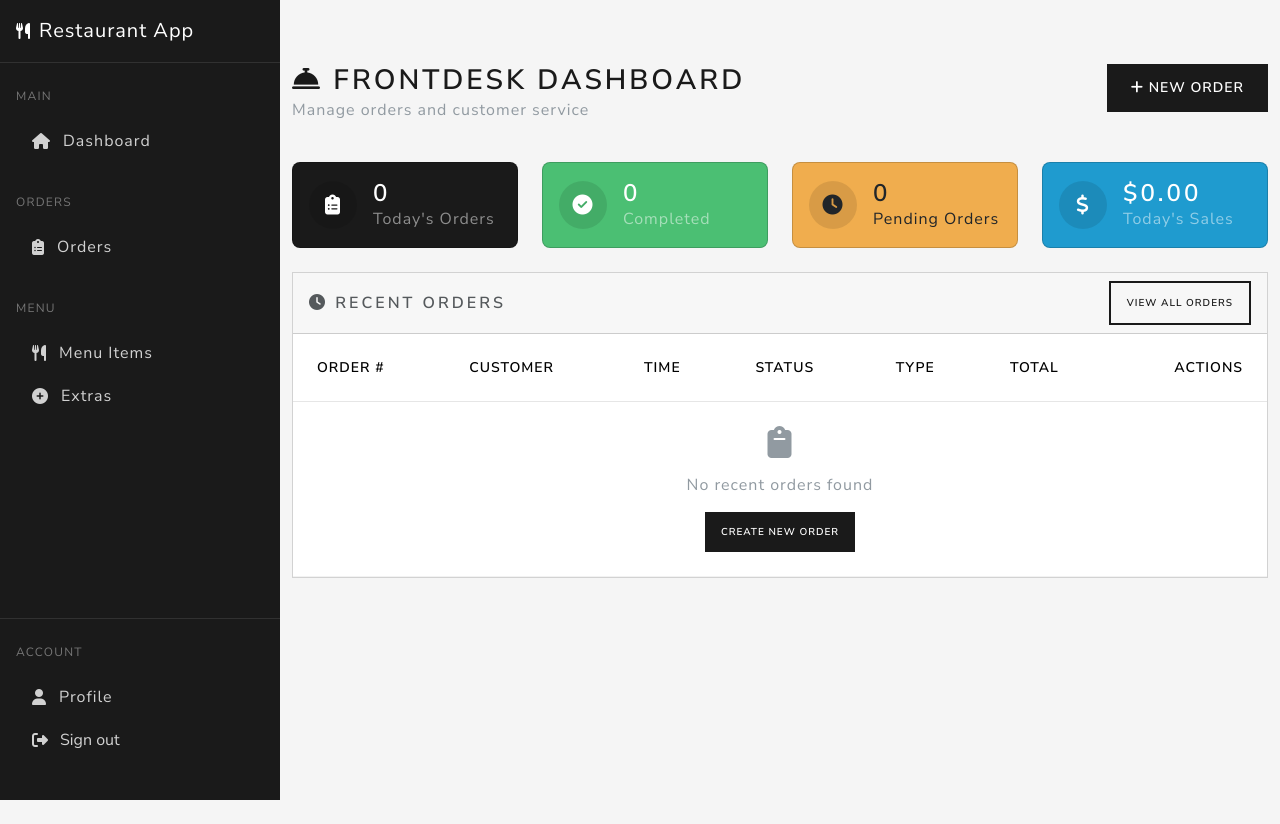
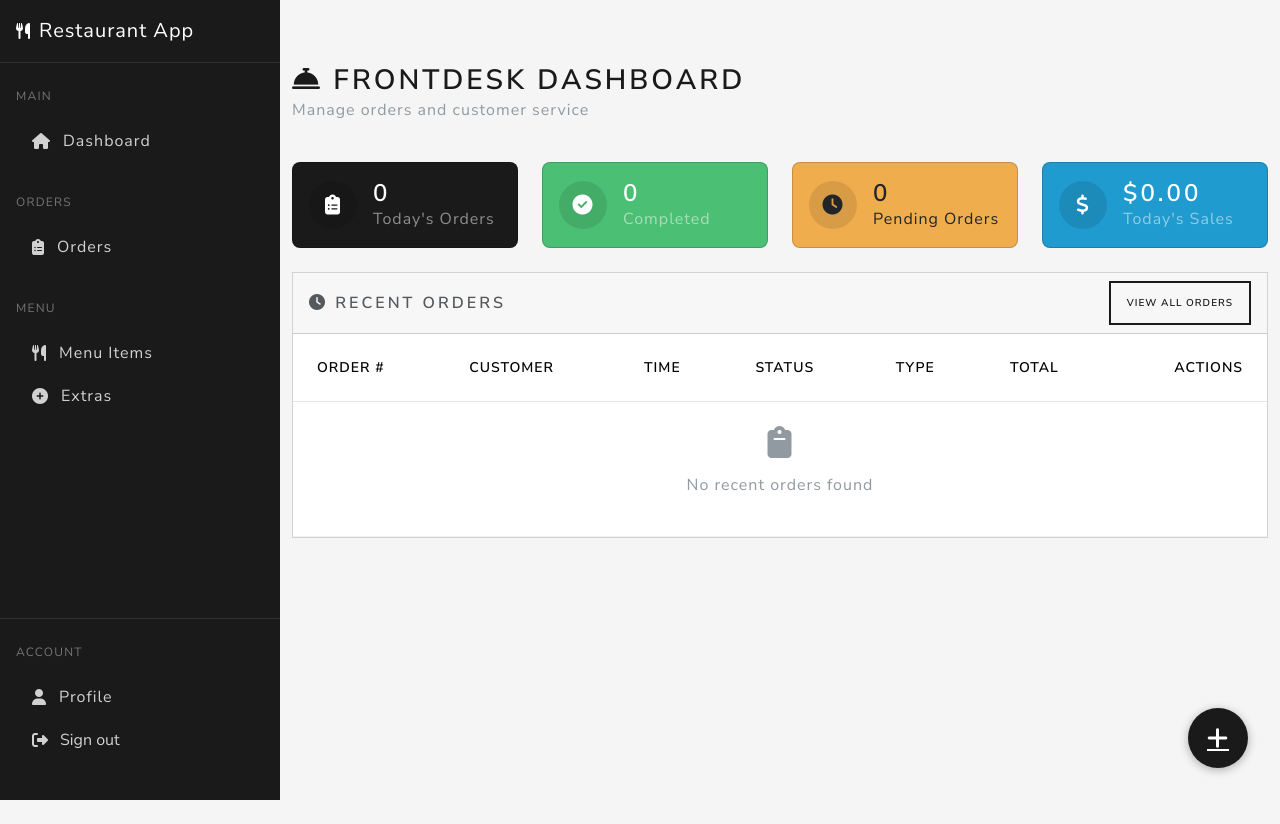
Before and after one commit to ntibreymaximus/adakings_backend, a Django app: page /users/dashboard/frontdesk/ in a window 1280 px wide. Run offline with Django 5.2, Linux system fonts and the light colour scheme; the visitor is signed in with stand-in values (Sample User, id 1); data that the repository does not hold is empty.

Commit message:
feat(ui): Add floating action buttons consistently
- Add FAB to frontdesk dashboard
- Update orders list to use FAB
- Remove regular new order buttons
- Maintain consistent UI across pages

```diff
--- a/templates/users/dashboards/frontdesk_dashboard.html
+++ b/templates/users/dashboards/frontdesk_dashboard.html
@@ -37,16 +37,11 @@
 
 {% block content %}
 <div class="row mb-4">
-  <div class="col-md-8">
+  <div class="col">
     <h1 class="h2 mb-0">
       <i class="fas fa-concierge-bell"></i> Frontdesk Dashboard
     </h1>
     <p class="text-muted">Manage orders and customer service</p>
-  </div>
-  <div class="col-md-4 text-md-end">
-    <a href="{% url 'orders:order_create' %}" class="btn btn-primary">
-      <i class="fas fa-plus"></i> New Order
-    </a>
   </div>
 </div>
 
@@ -113,7 +108,7 @@
 <div class="card">
   <div class="card-header d-flex justify-content-between align-items-center">
     <h5 class="mb-0"><i class="fas fa-clock"></i> Recent Orders</h5>
-    <a href="{% url 'orders:order_list' %}" class="btn btn-sm btn-outline-primary">View All Orders</a>
+    <a href="{% url "orders:order_list" %}" class="btn btn-sm btn-outline-primary">View All Orders</a>
   </div>
   <div class="card-body p-0">
     <div class="table-responsive">
@@ -154,13 +149,13 @@
             <td>${{ order.total_price }}</td>
             <td class="text-end">
               <div class="btn-group btn-group-sm">
-                <a href="{% url 'orders:order_detail' order.id %}" class="btn btn-outline-primary" title="View Order">
+                <a href="{% url "orders:order_detail" order.id %}" class="btn btn-outline-primary" title="View Order">
                   <i class="fas fa-eye"></i>
                 </a>
-                <a href="{% url 'orders:order_update' order.id %}" class="btn btn-outline-secondary" title="Edit Order">
+                <a href="{% url "orders:order_update" order.id %}" class="btn btn-outline-secondary" title="Edit Order">
                   <i class="fas fa-edit"></i>
                 </a>
-                <a href="{% url 'orders:order_status_update' order.id %}" class="btn btn-outline-info" title="Update Status">
+                <a href="{% url "orders:order_status_update" order.id %}" class="btn btn-outline-info" title="Update Status">
                   <i class="fas fa-clipboard-check"></i>
                 </a>
               </div>
@@ -172,7 +167,6 @@
               <div class="text-muted">
                 <i class="fas fa-clipboard fa-2x mb-3"></i>
                 <p>No recent orders found</p>
-                <a href="{% url 'orders:order_create' %}" class="btn btn-primary btn-sm">Create New Order</a>
               </div>
             </td>
           </tr>
@@ -182,4 +176,9 @@
     </div>
   </div>
 </div>
+
+<!-- Floating Action Button -->
+<a href="{% url "orders:order_create" %}" class="floating-action-button" title="Create New Order">
+  <i class="fas fa-plus"></i>
+</a>
 {% endblock %}
```
